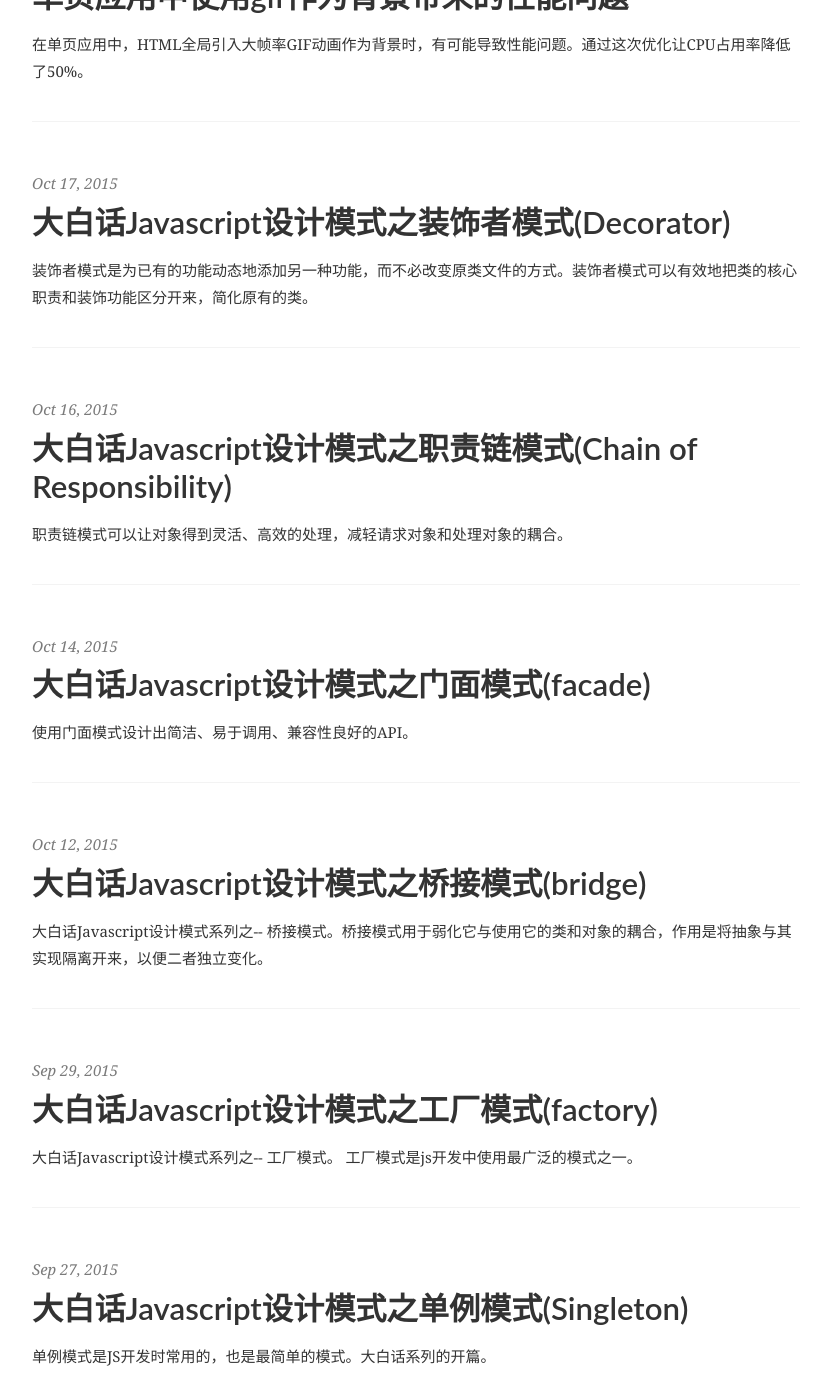
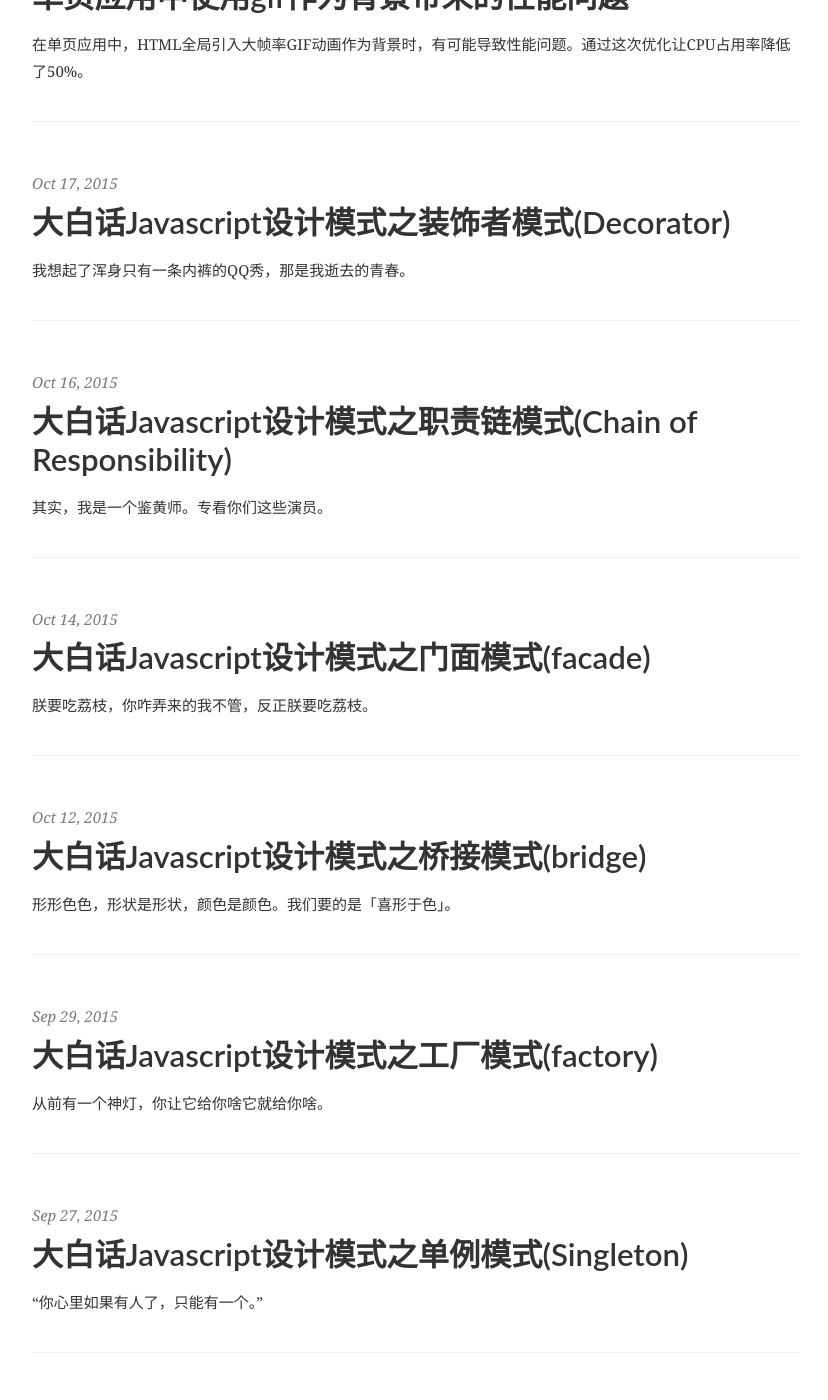
Before and after one commit to clancyz/clancyz.github.io, a Jekyll site: the page built from index.html, in a window 1280 px wide and 1400 px high, scrolled down 376 px. Shown: the whole window, without its empty margins (224-1052 px from the left). Built offline with Jekyll 4.4.1, drawn with Linux system fonts in a browser that asks for light colours; nearby versions of some CDN libraries; some web fonts are replaced; the list of posts is cut into pages by our own code; comment, search, counter and statistics services are not loaded.

Commit message:
fix summary

```diff
--- a/_posts/2015-09-27-Javascript-Design-pattern-Singleton.md
+++ b/_posts/2015-09-27-Javascript-Design-pattern-Singleton.md
@@ -6,7 +6,7 @@
 
 date: 2015-09-27 23:00:09
 
-summary: 单例模式是JS开发时常用的，也是最简单的模式。大白话系列的开篇。
+summary: “你心里如果有人了，只能有一个。”
 
 categories: blog
 
--- a/_posts/2015-09-29-Javascript-Design-pattern-factory.md
+++ b/_posts/2015-09-29-Javascript-Design-pattern-factory.md
@@ -6,7 +6,7 @@
 
 date: 2015-09-29 23:14:21
 
-summary: 大白话Javascript设计模式系列之-- 工厂模式。 工厂模式是js开发中使用最广泛的模式之一。
+summary: 从前有一个神灯，你让它给你啥它就给你啥。
 
 categories: blog
 
--- a/_posts/2015-10-12-Javascript-Design-pattern-bridge.md
+++ b/_posts/2015-10-12-Javascript-Design-pattern-bridge.md
@@ -6,7 +6,7 @@
 
 date: 2015-10-12 18:24:50
 
-summary: 大白话Javascript设计模式系列之-- 桥接模式。桥接模式用于弱化它与使用它的类和对象的耦合，作用是将抽象与其实现隔离开来，以便二者独立变化。
+summary: 形形色色，形状是形状，颜色是颜色。我们要的是「喜形于色」。
 
 categories: blog
 
--- a/_posts/2015-10-14-Javascrippt-Design-pattern-facade.md
+++ b/_posts/2015-10-14-Javascrippt-Design-pattern-facade.md
@@ -6,7 +6,7 @@
 
 date: 2015-10-14 22:45:50
 
-summary: 使用门面模式设计出简洁、易于调用、兼容性良好的API。
+summary: 朕要吃荔枝，你咋弄来的我不管，反正朕要吃荔枝。
 
 categories: blog
 
--- a/_posts/2015-10-16-Javascript-Design-pattern-Chain-of-responsibility.md
+++ b/_posts/2015-10-16-Javascript-Design-pattern-Chain-of-responsibility.md
@@ -6,7 +6,7 @@
 
 date: 2015-10-16 22:25:13
 
-summary: 职责链模式可以让对象得到灵活、高效的处理，减轻请求对象和处理对象的耦合。
+summary: 其实，我是一个鉴黄师。专看你们这些演员。
 
 categories: blog
 
--- a/_posts/2015-10-17-Javascript-Design-Pattern-Decorator.md
+++ b/_posts/2015-10-17-Javascript-Design-Pattern-Decorator.md
@@ -6,7 +6,7 @@
 
 date: 2015-10-17 23:15:23
 
-summary: 装饰者模式是为已有的功能动态地添加另一种功能，而不必改变原类文件的方式。装饰者模式可以有效地把类的核心职责和装饰功能区分开来，简化原有的类。
+summary: 我想起了浑身只有一条内裤的QQ秀，那是我逝去的青春。
 
 categories: blog
 
```
Also changed, not shown: 7 other files.
